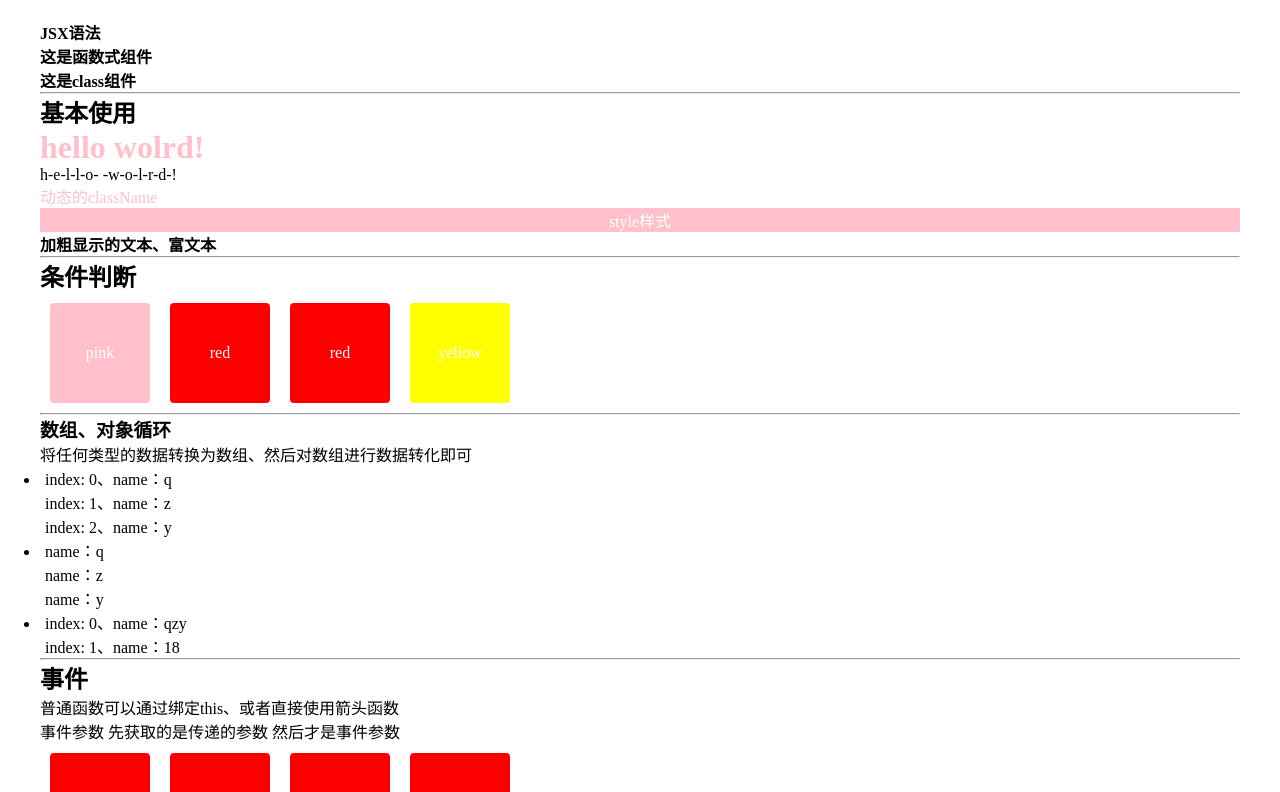
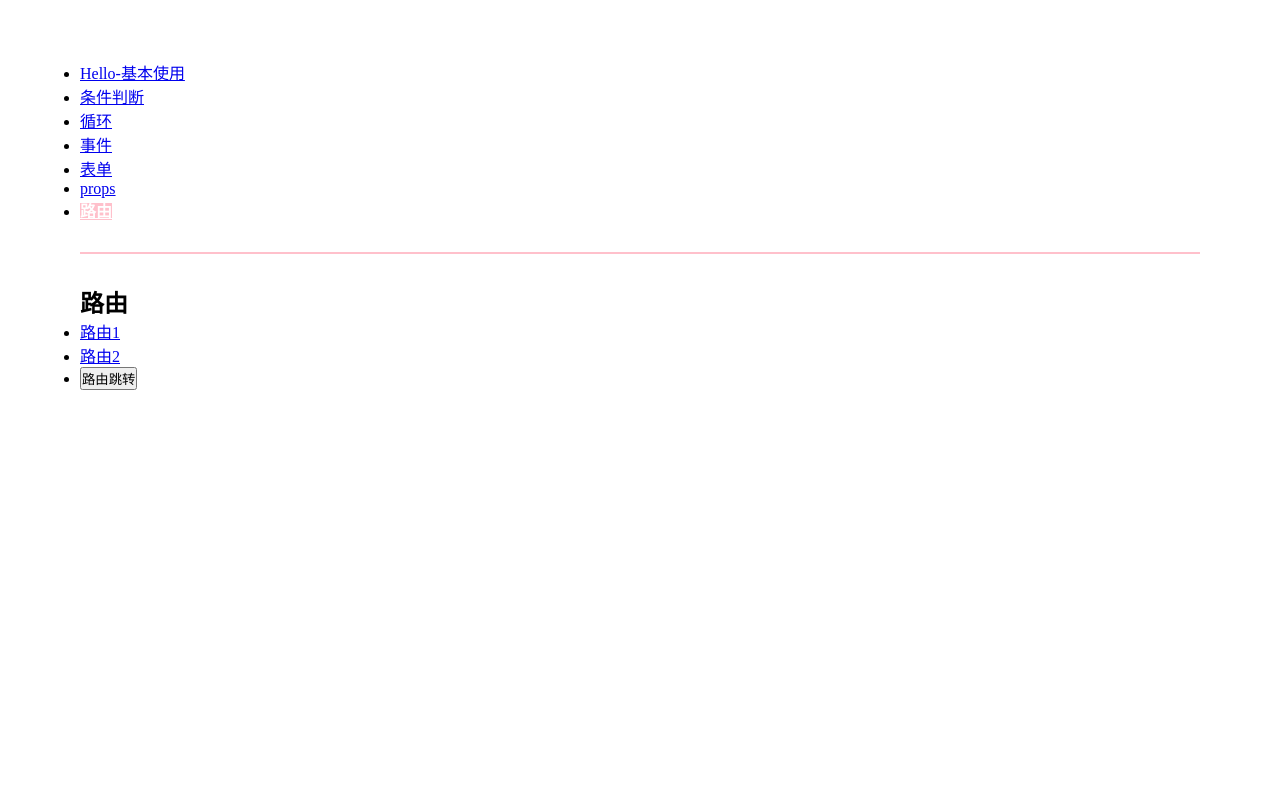
Before and after one commit to qzyqzy/app-react, a React (Create React App) app in the folder my-app/: page /router in a window 1280 px wide. Shown: the top 792 px of the page. Built offline with nearby package versions, Linux system fonts and the light colour scheme.

Commit message:
react-router简单使用

```diff
--- a/my-app/package.json
+++ b/my-app/package.json
@@ -6,6 +6,7 @@
     "cra-template": "1.0.3",
     "react": "^16.13.1",
     "react-dom": "^16.13.1",
+    "react-router-dom": "^5.2.0",
     "react-scripts": "3.4.1"
   },
   "scripts": {
--- a/my-app/src/App.css
+++ b/my-app/src/App.css
@@ -5,5 +5,17 @@
 
 #root{
   width: 1200px;
-  margin: 20px auto
+  padding: 40px;
+  margin: 20px auto;
+  box-sizing: border-box;
 }
+.router-wrap{
+  padding-bottom: 30px;
+  margin-bottom: 30px;
+  border-bottom: 2px solid pink;
+}
+.router-select{
+  color: #fff;
+  font-weight: bold;
+  background-color: pink;
+}
--- a/my-app/src/App.js
+++ b/my-app/src/App.js
@@ -1,4 +1,13 @@
 import React from 'react';
+// 地址栏路由 HashRouter => hash  BrowserRouter => history
+// 声明式导航
+// Link NavLink 可以设置选中时的样式
+import {
+  BrowserRouter as Router,
+  Switch,
+  Route,
+  NavLink as Link
+} from "react-router-dom";
 import './App.css';
 
 import Hello from './views/hello'
@@ -7,45 +16,58 @@ import For from './views/for'
 import Event from './views/event'
 import Input from './views/input'
 import PropsEvent from './views/props/propsEvent'
-// 函数式组件
-function FunDom() {
-  return (
+import RouterDom from './views/router'
+let appDom = (
+  <Router>
     <div>
-      <h4>这是函数式组件</h4>
+      <nav className="router-wrap">
+        <ul>
+          <li>
+            <Link exact to="/" activeClassName="router-select">Hello-基本使用</Link>
+          </li>
+          <li>
+            <Link to="/if" activeClassName="router-select">条件判断</Link>
+          </li>
+          <li>
+            <Link to="/for" activeClassName="router-select">循环</Link>
+          </li>
+          <li>
+            <Link to="/event" activeClassName="router-select">事件</Link>
+          </li>
+          <li>
+            <Link to="/input" activeClassName="router-select">表单</Link>
+          </li>
+          <li>
+            <Link to="/props" activeClassName="router-select">props</Link>
+          </li>
+          <li>
+            <Link to="/router" activeClassName="router-select">路由</Link>
+          </li>
+        </ul>
+      </nav>
+      <Switch>
+        <Route path="/if">
+          <If />
+        </Route>
+        <Route path="/for">
+          <For />
+        </Route>
+        <Route path="/event">
+          <Event />
+        </Route>
+        <Route path="/input">
+          <Input />
+        </Route>
+        {/* 使用render */}
+        <Route path="/props" render={() => <PropsEvent />}></Route>
+        <Route path="/router" component={RouterDom}></Route>
+        <Route path="/">
+          <Hello />
+        </Route>
+      </Switch>
+
     </div>
-  )
-}
-
-// class 组件
-
-class ClassDom extends React.Component {
-  render() {
-    return (
-      <div>
-        <h4>这是class组件</h4>
-      </div>
-    )
-  }
-}
-
-let appDom = (
-  <div>
-    <h4>JSX语法</h4>
-    <FunDom />
-    <ClassDom />
-    <hr />
-    <Hello></Hello>
-    <hr />
-    <If />
-    <hr />
-    <For />
-    <hr />
-    <Event />
-    <hr />
-    <Input />
-    <hr />
-    <PropsEvent />
-  </div>
+  </Router>
 )
 
 function App() {
--- a/my-app/src/views/props/list.js
+++ b/my-app/src/views/props/list.js
@@ -1,9 +1,6 @@
 import React from 'react';
 
 class List extends React.Component {
-    constructor() {
-        super()
-    }
     render() {
         return (
             <ul>
--- /dev/null
+++ b/my-app/src/views/router.js
@@ -0,0 +1,52 @@
+import React from 'react';
+import {
+    Route,
+    NavLink as Link
+} from "react-router-dom";
+
+class RouterDom extends React.Component {
+    constructor(props) {
+        super(props);
+        this.state = {}
+    }
+    render() {
+        return (
+            <div>
+                <h2>路由</h2>
+                <ul>
+                    <li>
+                        <Link to="/router/route/1" activeClassName="router-select">路由1</Link>
+                    </li>
+                    <li>
+                        <Link to="/router/route/2" activeClassName="router-select">路由2</Link>
+                    </li>
+                    <li>
+                        <button onClick={this.onBtn}>路由跳转</button>
+                    </li>
+                </ul>
+                <Route path="/router/route/:id" component={Route1}>
+                </Route>
+                {/* 这样的写法未能获取到路由信息 */}
+                {/* <Route path="/router/route/:id">
+                    <Route1 />
+                </Route> */}
+            </div>
+        )
+    }
+    onBtn = () => {
+        this.props.history.push('/router/route/3', { name: 'qzy', age: 10 })
+    }
+}
+class Route1 extends React.Component {
+    render() {
+        console.log('-----获取的路由信息-----');
+        console.log(this.props)
+        let { id } = this.props.match.params
+        return (
+            <div>
+                <p>router/{id}</p>
+            </div >
+        )
+    }
+}
+export default RouterDom;
```
Also changed, not shown: 1 other file (tests, documents, lock files or other folders).
